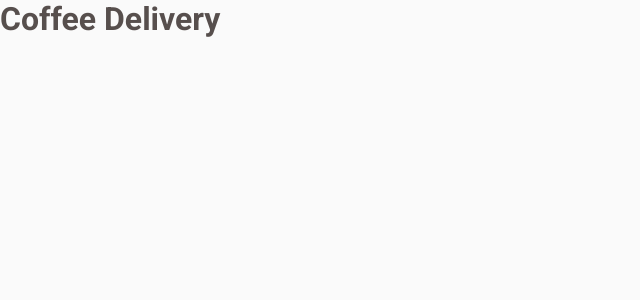
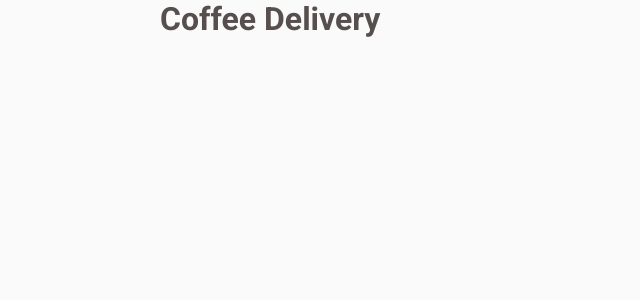
Before and after one commit to caiquegiovannini/coffee-delivery, a React (Vite) app: page / in a window 1280 px wide. Shown: the top 300 px of the page, without its empty margins (0-640 px from the left). Built offline with nearby package versions, Linux system fonts and the light colour scheme.

Commit message:
Add AppContainer to wrap all app

```diff
--- a/src/App.tsx
+++ b/src/App.tsx
@@ -1,15 +1,18 @@
 import { BrowserRouter } from 'react-router-dom'
 import { ThemeProvider } from 'styled-components'
+
+import { AppContainer } from './styles'
 import { GlobalStyle } from './styles/global'
-
 import { defaultTheme } from './styles/themes/default'
 
 function App() {
   return (
     <ThemeProvider theme={defaultTheme}>
       <BrowserRouter>
-      <h1>Coffee Delivery</h1>
-      <GlobalStyle />
+        <AppContainer>
+          <h1>Coffee Delivery</h1>
+        </AppContainer>
+        <GlobalStyle />
       </BrowserRouter>
     </ThemeProvider>
   )
--- /dev/null
+++ b/src/styles.ts
@@ -0,0 +1,6 @@
+import styled from 'styled-components'
+
+const AppContainer = styled.div`
+  padding: 0 10rem;
+`
+export { AppContainer }
```
